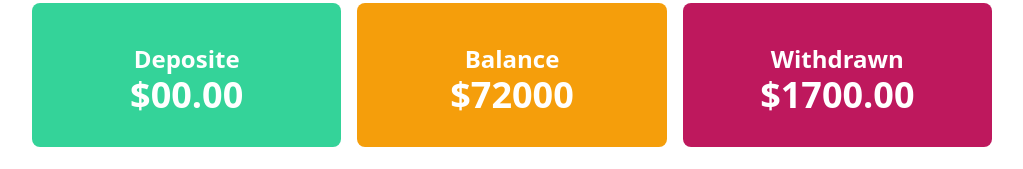
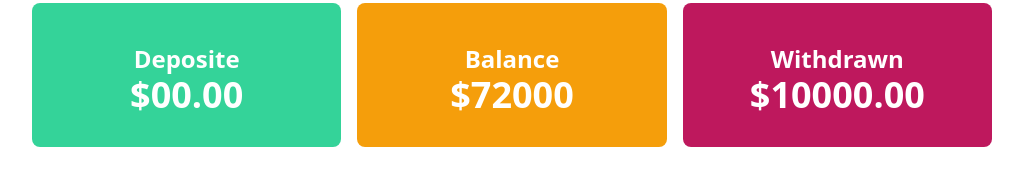
Before and after one commit to itzrizvi/simple_functional_bank, a plain HTML site: page banking.html in a window 1280 px wide. Shown: the part 173-342 px from the top of the page, without its empty margins (128-1151 px from the left). Drawn offline with nearby package versions, Linux system fonts and the light colour scheme.

Commit message:
Increase the withdraw amount

```diff
--- a/banking.html
+++ b/banking.html
@@ -28,7 +28,7 @@
                 </div>
                 <div class="bg-pink-700 text-white text-center px-4 py-8 rounded-lg">
                     <h1 class="text-2xl font-semibold mt-2">Withdrawn</h1>
-                    <h1 class="text-4xl font-bold">$<span id="total-withdrawn">1700.00</span></h1>
+                    <h1 class="text-4xl font-bold">$<span id="total-withdrawn">10000.00</span></h1>
                 </div>
             </div>
         </section>
```
